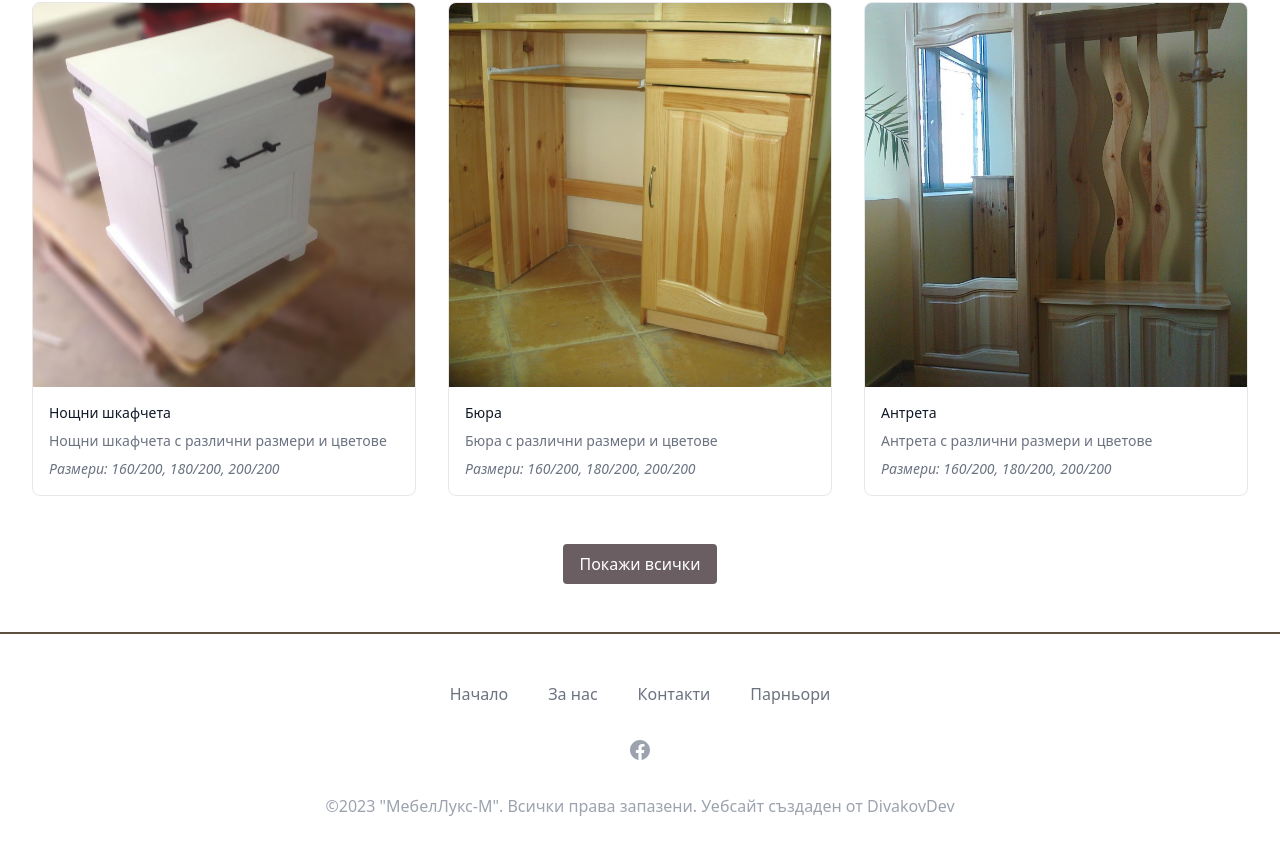
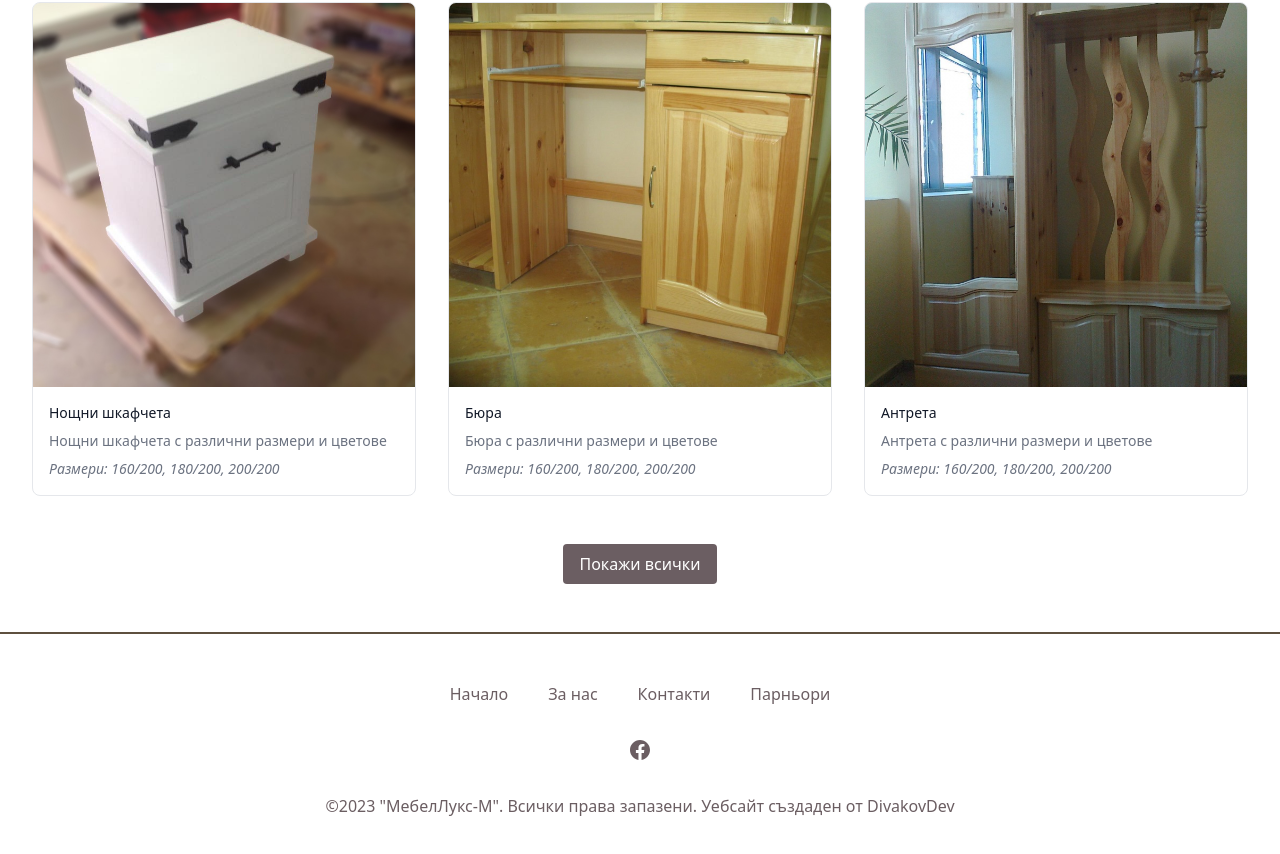
Before and after one commit to DivakovDev/MebelLux-Site, a Next.js app: page / in a window 1280 px wide. Shown: the part 1598-2452 px from the top of the page. Built offline with nearby package versions, Linux system fonts and the light colour scheme.

Commit message:
update footer.tsx

```diff
--- a/src/components/footer.tsx
+++ b/src/components/footer.tsx
@@ -30,7 +30,7 @@ const navigation = {
           <nav className="flex flex-wrap justify-center -mx-5 -my-2" aria-label="Footer">
             {navigation.main.map((item) => (
               <div key={item.name} className="px-5 py-2">
-                <a href={item.href} className="text-base text-gray-500 hover:text-gray-900">
+                <a href={item.href} className="text-base text-luxWenge hover:text-luxBrown">
                   {item.name}
                 </a>
               </div>
@@ -38,13 +38,13 @@ const navigation = {
           </nav>
           <div className="flex justify-center mt-8 space-x-6">
             {navigation.social.map((item) => (
-              <a key={item.name} href={item.href} className="text-gray-400 hover:text-gray-500">
+              <a key={item.name} href={item.href} className="text-luxWenge hover:text-luxBrown">
                 <span className="sr-only">{item.name}</span>
                 <item.icon className="w-6 h-6" aria-hidden="true" />
               </a>
             ))}
           </div>
-          <p className="mt-8 text-base text-center text-gray-400">&copy;2023 "МебелЛукс-М". Всички права запазени. Уебсайт създаден от DivakovDev</p>
+          <p className="mt-8 text-base text-center text-luxWenge">&copy;2023 "МебелЛукс-М". Всички права запазени. Уебсайт създаден от DivakovDev</p>
         </div>
       </footer>
     )
```
